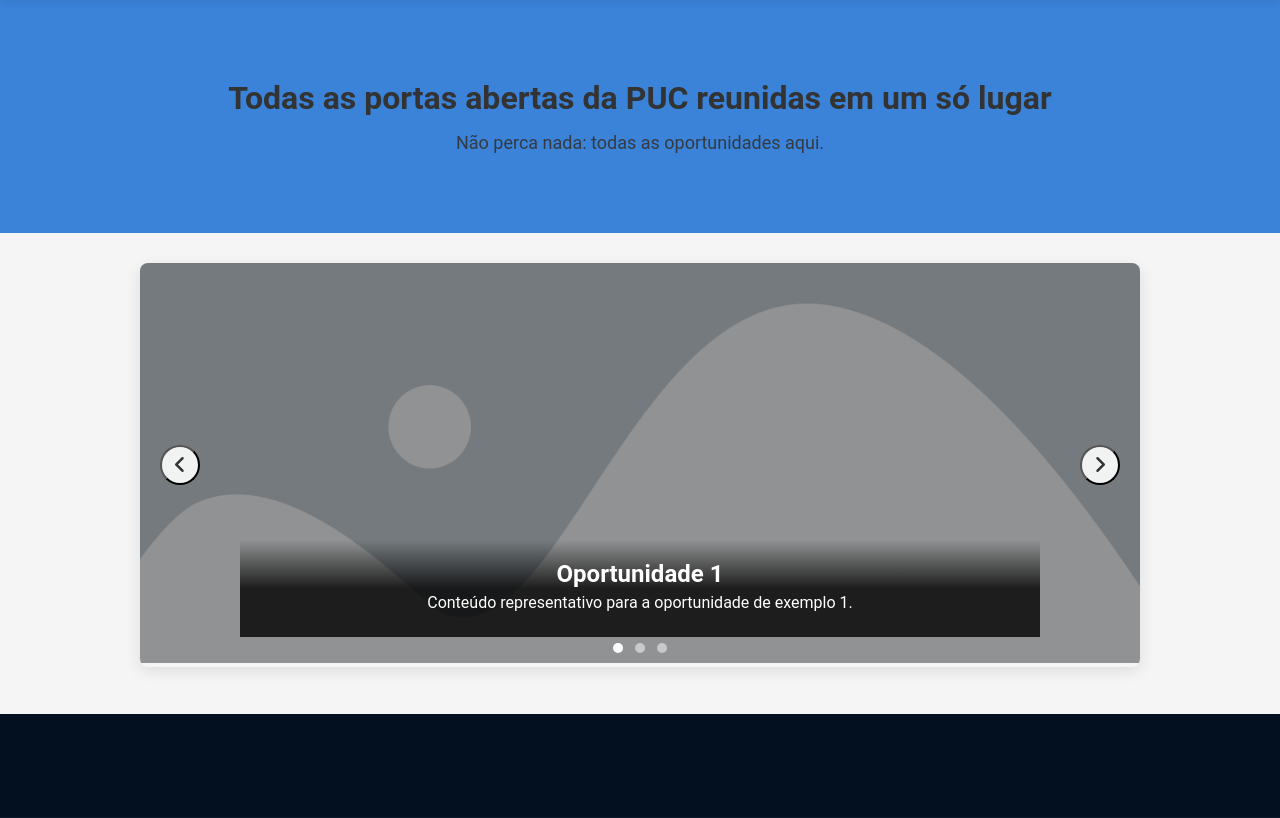
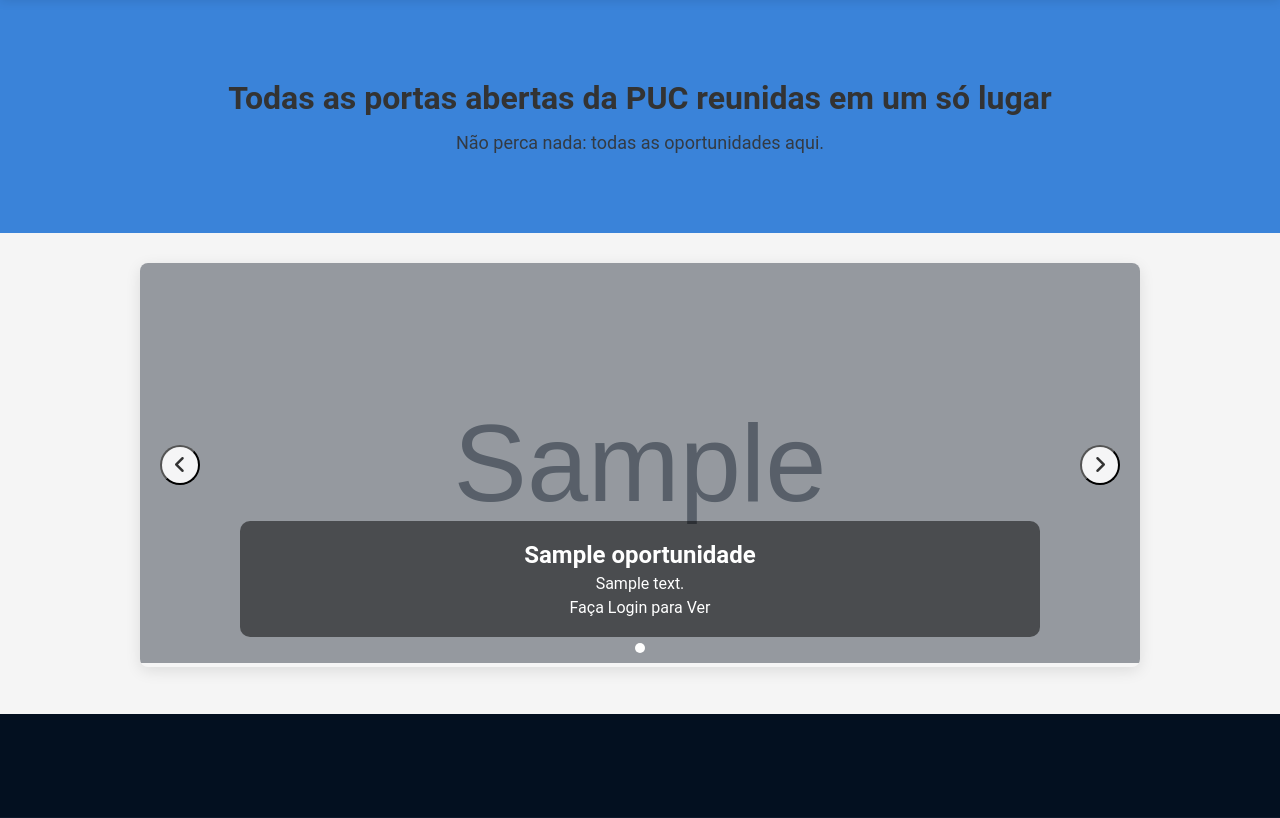
Before and after one commit to udagla5/INF1039---25.2---Time-1, a Django app: page / in a window 1280 px wide. Shown: the part 86-904 px from the top of the page. Run offline with Django 5.2, Linux system fonts and the light colour scheme; tables that the repository leaves empty hold one stand-in row (values such as "Sample post"); grey boxes marked "Sample" are stand-in pictures.

Commit message:
Carrossel Funcional

```diff
--- a/Projeto Django/nop/contas/views.py
+++ b/Projeto Django/nop/contas/views.py
@@ -17,7 +17,10 @@ from .models import Oportunidade, Usuario, Mensagem, Favorito
 # ===============================
 
 def home(request):
-    return render(request, 'home.html')
+    # Busca 3 oportunidades aleatórias do banco de dados
+    destaques = Oportunidade.objects.all().order_by('?')[:3]
+
+    return render(request, 'home.html', {'destaques': destaques})
 
 def cadastro1(request):
     if request.method == 'POST':
@@ -82,7 +85,15 @@ def custom_login(request):
             if user is not None:
                 login(request, user)
                 messages.success(request, f'Bem-vindo, {username}!')
-                return redirect('feed')
+
+                # --- ALTERAÇÃO AQUI ---
+                # Verifica se existe um parâmetro 'next' na URL (ex: veio do carrossel)
+                next_url = request.GET.get('next')
+                if next_url:
+                    return redirect(next_url) # Redireciona para a oportunidade
+                # ----------------------
+
+                return redirect('feed') # Comportamento padrão (vai pro feed)
     else:
         form = CustomLoginForm()
     return render(request, 'login.html', {'form': form})
@@ -130,6 +141,7 @@ def upload_avatar(request):
 # OPORTUNIDADES (CRUD e Detalhes)
 # ===============================
 
+@login_required(login_url='login') # <--- Adicione esta linha
 def detalhe_oportunidade(request, id):
     oportunidade = get_object_or_404(Oportunidade, pk=id)
     return render(request, 'oportunidade.html', {'oportunidade': oportunidade})
--- a/Projeto Django/nop/templates/home.html
+++ b/Projeto Django/nop/templates/home.html
@@ -6,10 +6,31 @@
 {% block extra_css %}
 <link rel="stylesheet" href="{% static 'css/home_style.css' %}">
 <link rel="stylesheet" href="https://cdnjs.cloudflare.com/ajax/libs/font-awesome/6.5.1/css/all.min.css">
+<style>
+    /* Ajuste para tornar o slide clicável sem quebrar o layout */
+    .carousel-link {
+        text-decoration: none;
+        color: inherit;
+        display: block;
+        cursor: pointer;
+    }
+
+    /* Garante que a imagem do carrossel tenha um tamanho fixo e corte elegante */
+    .carousel-item img {
+        height: 400px; /* Você pode ajustar essa altura conforme necessário */
+        object-fit: cover;
+        filter: brightness(0.7); /* Escurece levemente para o texto ficar legível */
+    }
+
+    .carousel-caption {
+        background: rgba(0, 0, 0, 0.5); /* Fundo semitransparente para leitura */
+        border-radius: 10px;
+        padding: 20px;
+    }
+</style>
 {% endblock %}
 
 {% block content %}
-<!-- HERO BANNER -->
 <section class="hero-banner">
     <div class="hero-content">
         <h1 class="main-message">Todas as portas abertas da PUC reunidas em um só lugar</h1>
@@ -17,42 +38,47 @@
     </div>
 </section>
 
-<!-- CONTEÚDO PRINCIPAL -->
 <main class="main-content">
     <section class="carousel-wrapper">
+
+        {% if destaques %}
         <div id="opportunityCarousel" class="carousel slide" data-bs-ride="carousel">
 
             <div class="carousel-indicators">
-                <button type="button" data-bs-target="#opportunityCarousel" data-bs-slide-to="0" class="active" aria-current="true" aria-label="Slide 1"></button>
-                <button type="button" data-bs-target="#opportunityCarousel" data-bs-slide-to="1" aria-label="Slide 2"></button>
-                <button type="button" data-bs-target="#opportunityCarousel" data-bs-slide-to="2" aria-label="Slide 3"></button>
+                {% for vaga in destaques %}
+                <button type="button"
+                        data-bs-target="#opportunityCarousel"
+                        data-bs-slide-to="{{ forloop.counter0 }}"
+                        class="{% if forloop.first %}active{% endif %}"
+                        aria-current="{% if forloop.first %}true{% endif %}"
+                        aria-label="Slide {{ forloop.counter }}">
+                </button>
+                {% endfor %}
             </div>
 
             <div class="carousel-inner">
+                {% for vaga in destaques %}
+                <div class="carousel-item {% if forloop.first %}active{% endif %}">
 
-                <div class="carousel-item active">
-                    <img src="{% static 'img/placeholder_img.png' %}" alt="Slide 1" class="d-block w-100">
-                    <div class="carousel-caption">
-                        <h5>Oportunidade 1</h5>
-                        <p>Conteúdo representativo para a oportunidade de exemplo 1.</p>
-                    </div>
+                    <a href="{% if user.is_authenticated %}{% url 'detalhe_oportunidade' vaga.id %}{% else %}{% url 'login' %}?next={% url 'detalhe_oportunidade' vaga.id %}{% endif %}" class="carousel-link">
+
+                        {% if vaga.foto %}
+                            <img src="{{ vaga.foto.url }}" alt="{{ vaga.titulo }}" class="d-block w-100">
+                        {% else %}
+                            <img src="{% static 'img/placeholder_img.png' %}" alt="Sem imagem" class="d-block w-100">
+                        {% endif %}
+
+                        <div class="carousel-caption d-none d-md-block">
+                            <h5>{{ vaga.titulo }}</h5>
+                            <p>{{ vaga.descricao|truncatewords:20 }}</p>
+
+                            <span class="btn btn-sm btn-outline-light mt-2">
+                                {% if user.is_authenticated %}Ver Detalhes{% else %}Faça Login para Ver{% endif %}
+                            </span>
+                        </div>
+                    </a>
                 </div>
-
-                <div class="carousel-item">
-                    <img src="{% static 'img/placeholder_img.png' %}" alt="Slide 2" class="d-block w-100">
-                    <div class="carousel-caption">
-                        <h5>Oportunidade 2</h5>
-                        <p>Conteúdo representativo para a oportunidade de exemplo 2.</p>
-                    </div>
-                </div>
-
-                <div class="carousel-item">
-                    <img src="{% static 'img/placeholder_img.png' %}" alt="Slide 3" class="d-block w-100">
-                    <div class="carousel-caption">
-                        <h5>Oportunidade 3</h5>
-                        <p>Conteúdo representativo para a oportunidade de exemplo 3.</p>
-                    </div>
-                </div>
+                {% endfor %}
             </div>
 
             <button class="carousel-control-prev" type="button" data-bs-target="#opportunityCarousel" data-bs-slide="prev">
@@ -63,10 +89,15 @@
                 <span class="carousel-control-next-icon" aria-hidden="true"><i class="fa-solid fa-angle-right"></i></span>
             </button>
         </div>
+        {% else %}
+            <div style="text-align: center; padding: 40px; background: #f8f9fa; border-radius: 8px;">
+                <h3>Ainda não há oportunidades em destaque.</h3>
+            </div>
+        {% endif %}
+
     </section>
 </main>
 
-<!-- FILTRO DE CURSOS -->
 <section class="course-filter-section">
     <div class="filter-box">
         <h2 class="filter-title">Ache oportunidades do meu curso</h2>
@@ -79,7 +110,7 @@
                     <option value="" disabled selected>Selecione o seu Curso</option>
                     <option value="design">Design</option>
                     <option value="engenharia">Engenharia</option>
-                </select>
+                    </select>
             </div>
 
             <button type="button" onclick="window.location.href='{% url 'feed' %}'" class="ir-btn">IR</button>
@@ -87,7 +118,6 @@
     </div>
 </section>
 
-<!-- FOOTER -->
 <footer class="main-footer"></footer>
 {% endblock %}
 
@@ -98,43 +128,12 @@
 <script>
 document.addEventListener("DOMContentLoaded", function () {
     const searchInput = document.getElementById("search");
-    const clearButton = document.getElementById("clear-btn");
-
-    const palavrasChave = [
-        "vaga", "vagas",
-        "oportunidade", "oportunidades",
-        "estagio", "estágio",
-        "trabalho", "emprego",
-        "bolsa", "monitoria"
-    ];
-
-    function irParaFeed() {
-        const texto = (searchInput.value || "").trim().toLowerCase();
-        if (!texto) return;
-        const ok = palavrasChave.some(p => texto.includes(p));
-        if (ok) {
-            window.location.href = "{% url 'login' %}";
-        } else {
-            alert("Nenhuma oportunidade relacionada encontrada.");
-        }
+    // Verificamos se searchInput existe antes de adicionar listeners,
+    // pois ele pode estar no base.html e não visível aqui diretamente.
+    if (searchInput) {
+        const clearButton = document.getElementById("clear-btn");
+        // ... resto do seu script de busca ...
     }
-
-    searchInput.addEventListener("keydown", function (e) {
-        if (e.key === "Enter") {
-            e.preventDefault();
-            irParaFeed();
-        }
-    });
-
-    clearButton.addEventListener("click", function () {
-        searchInput.value = "";
-        clearButton.style.display = "none";
-        searchInput.focus();
-    });
-
-    searchInput.addEventListener("input", function () {
-        clearButton.style.display = searchInput.value ? "block" : "none";
-    });
 });
 </script>
 {% endblock %}
```
Also changed, not shown: Projeto Django/nop/templates/oportunidade.html (+8 -0 lines).
